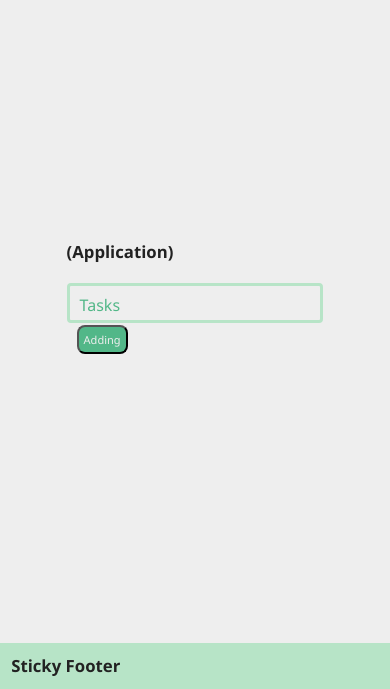
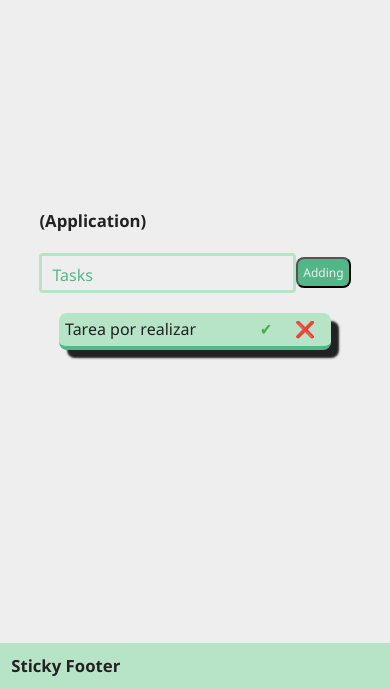
Before and after one commit to Jochizan/mernask-jz, a plain HTML site: page index.html in a window 390 px wide. Shown: the part 155-844 px from the top of the page. Drawn offline with Linux system fonts and the light colour scheme.

Commit message:
Adding changes beauty

```diff
--- a/css/app.css
+++ b/css/app.css
@@ -137,8 +137,48 @@ header {
 
 .container__group {
   display: flex;
-  justify-content: center;
+  justify-content: space-around;
   align-items: center;
+}
+
+/* TodoList */
+.todoList {
+  /* width: calc(72vw - 24px); */
+  display: block;
+  padding: 10px;
+  margin: 10px;
+}
+
+.todoList__item {
+  background-color: var(--turquoise-green);
+  border-radius: 8px;
+  box-shadow: 8px 8px 2px var(--dark);
+  display: flex;
+  justify-content: space-between;
+  align-items: center;
+  padding: 0.5rem;
+  margin-bottom: 1.5rem;
+  border-bottom: 4px solid var(--ocean-green);
+}
+
+.task__description {
+  margin-right: 40px;
+  font-size: 20px;
+}
+
+.task__end {
+  padding: 10px;
+  border: none;
+  cursor: pointer;
+  font-size: 26px;
+  color: #3bb143;
+}
+
+.task__erase {
+  padding: 10px;
+  border: none;
+  cursor: pointer;
+  font-size: 20px;
 }
 
 @media (min-width: 960px) {
@@ -146,22 +186,45 @@ header {
     width: calc(42vw - 20px);
     height: 50px;
   }
+
+  /* .todoList {
+    width: calc(42vw - 24px);
+  } */
 }
 
 @media (max-width: 760px) {
   .container__group {
-    display: block;
+    display: flex;
+    justify-content: space-between;
+    align-items: center;
+  }
+
+  .task__description {
+    font-size: 16px;
+  }
+
+  .task__end {
+    font-size: 16px;
+  }
+
+  .task__erase {
+    font-size: 16px;
   }
 
   .input__label .input__span {
     font-size: 16px;
   }
 
-.input__label .input__span.top {
+  .input__label .input__span.top {
     font-size: 12px;
   }
 
   .input__label .input__task {
     font-size: 16px;
   }
+
+  .btn__submit {
+    display: flex;
+    align-items: center;
+  }
 }
--- a/css/button.css
+++ b/css/button.css
@@ -1,8 +1,7 @@
 button.button {
   display: inline-block;
-  padding: 4px 12px;
-  margin: 2px 8px 8px 2px;
-  margin-left: 40px;
+  padding: 8px 36px;
+  margin-left: 38px;
   border-radius: 8px;
   box-sizing: border-box;
   font-weight: 500;
@@ -18,15 +17,10 @@ button.button:hover {
 }
 
 @media (max-width: 760px) {
-  .container__group {
-    display: block;
-  }
 
   button.button {
-    display: block;
-    margin: 0.2rem auto;
+    margin: auto;
     padding: 5px;
-    font-size: 11px;
-    margin-left: 10px;
+    font-size: 12px;
   }
 }
--- a/index.html
+++ b/index.html
@@ -26,7 +26,6 @@
       </nav>
     </header>
     <main>
-      <form action="#">
       <div class="inputs__container">
         <div class="title__inputs">
           <h2><i></i>(Application)</h2>
@@ -37,14 +36,23 @@
             <input type="text" class="input__task" name="task" id="task" />
           </label>
           <div class="btn__submit">
-              <button class="button" type="submit" id="btn-adding">
-                Adding
-              </button>
+            <button class="button" type="submit" id="btn-adding">Adding</button>
             <!-- <button class="button" id="btn-reset">It's getting old</a>  -->
           </div>
         </div>
+        <section class="todoList">
+          <article class="todoList__item">
+            <div class="right__theme">
+              <p class="task__description">Tarea por realizar</p>
             </div>
-      </form>
+            <div class="left__theme">
+              <a class="task__end">✔</a>
+              <!-- <a class="task__change"> ⚠ </a> -->
+              <a class="task__erase">❌</a>
+            </div>
+          </article>
+        </section>
+      </div>
     </main>
     <footer class="footer">
       <div>
--- a/js/index.js
+++ b/js/index.js
@@ -9,7 +9,7 @@ $inputTask.addEventListener('focus', () => {
 });
 
 $inputTask.addEventListener('blur', () => {
-  $inputTask.value  = $inputTask.value.trim(' ')
+  $inputTask.value = $inputTask.value.trim(' ');
   if (!$inputTask.value.trim(' ').length) {
     $inputTask.previousElementSibling.classList.remove('top');
   }
@@ -17,3 +17,5 @@ $inputTask.addEventListener('blur', () => {
   $inputTask.previousElementSibling.classList.remove('focus');
   $inputTask.parentNode.classList.remove('focus');
 });
+
+d.addEventListener('DOMContentLoaded', () => {});
--- a/js/modules/global.js
+++ b/js/modules/global.js
@@ -1,5 +1,6 @@
 const d = document;
 const w = window;
 const n = navigator;
+const ls = localStorage;
 
-export { d, w, n };
+export { d, w, n, ls };
```
Also changed, not shown: js/modules/todo_adding.js (added, +10 -0 lines). Lines whose indentation alone changed are shown as unchanged.
